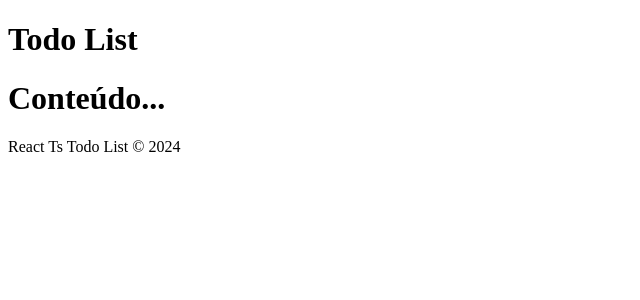
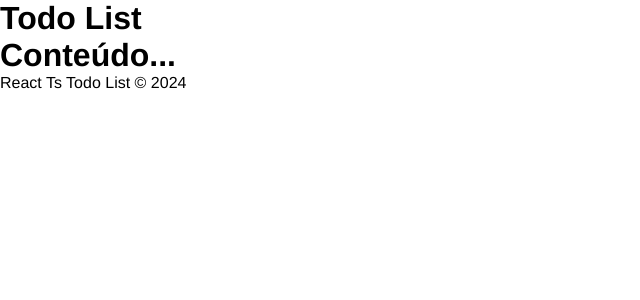
Before and after one commit to alexandrerogeriosn93/project-react-typescript-todo-list, a React (Vite) app: page / in a window 1280 px wide. Shown: the top 300 px of the page, without its empty margins (0-640 px from the left). Built offline with nearby package versions, Linux system fonts and the light colour scheme.

Commit message:
feat: add initial styles

```diff
--- a/src/index.css
+++ b/src/index.css
@@ -0,0 +1,9 @@
+* {
+  margin: 0;
+  padding: 0;
+  font-family: Helvetica;
+}
+
+.hide {
+  display: none !important;
+}
```
